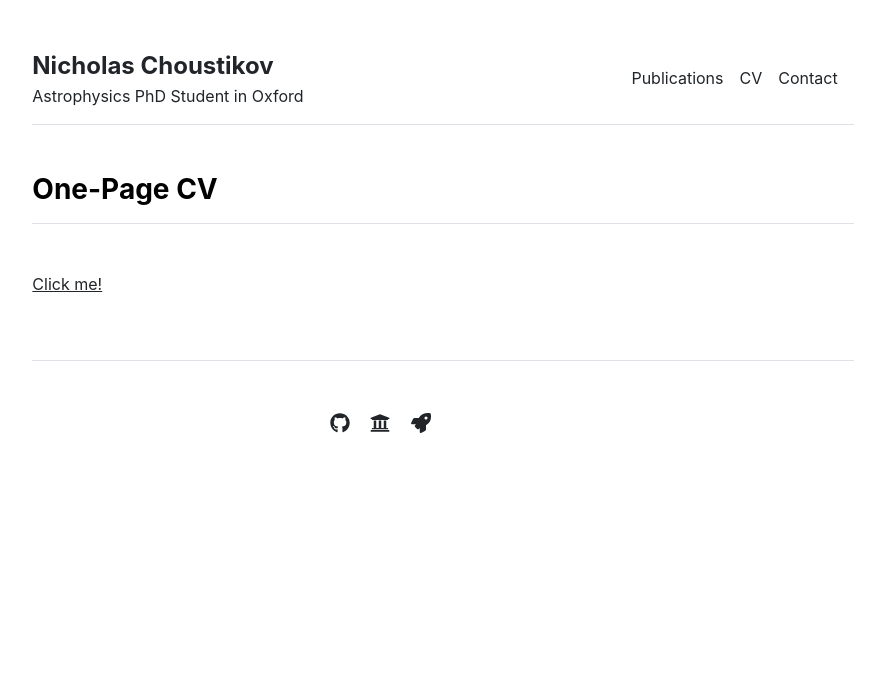
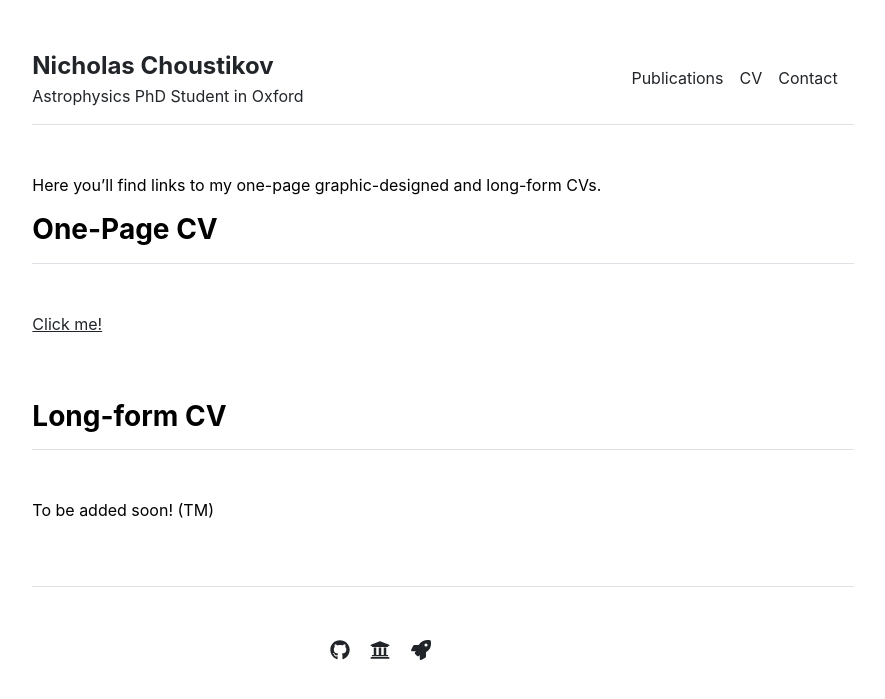
Before and after one commit to Chousti/Chousti.github.io, a Jekyll site: the page built from cv.md, in a window 1280 px wide. Shown: the top 699 px of the page, without its empty margins (197-1082 px from the left). Built offline with Jekyll 4.4.1, drawn with Linux system fonts in a browser that asks for light colours.

Commit message:
Adding text to CV

```diff
--- a/_layouts/cv.html
+++ b/_layouts/cv.html
@@ -39,4 +39,8 @@ layout: default
     <h3 class="fw-bold border-bottom pb-3 mb-5">One-Page CV</h3>
       <p><a href="{{ site.github.url }}/CV/Short_Curriculum_Vitae.pdf">Click me!</a></p>
   </div>
+  <div>
+    <h3 class="fw-bold border-bottom pb-3 mb-5">Long-form CV</h3>
+      <p>To be added soon! (TM)</p>
+  </div>
 </div>
--- a/cv.md
+++ b/cv.md
@@ -2,3 +2,5 @@
 layout: cv
 title: "CV"
 ---
+
+Here you'll find links to my one-page graphic-designed and long-form CVs.
```
